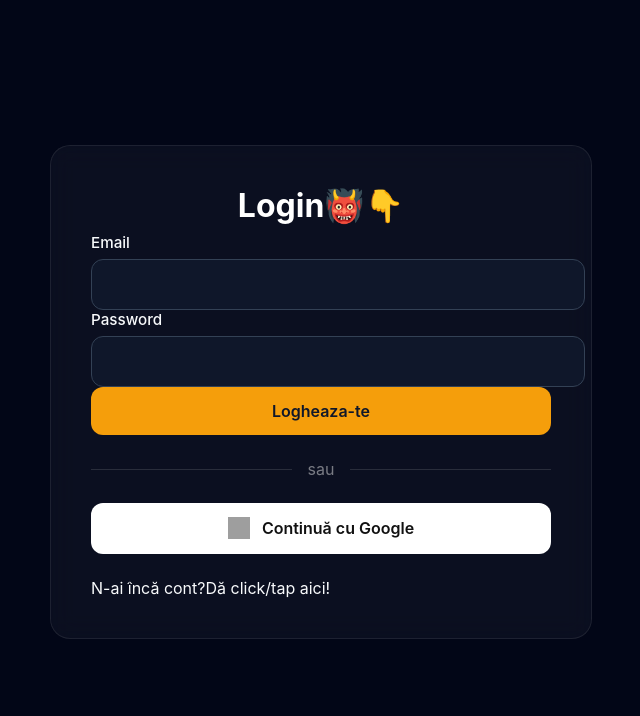
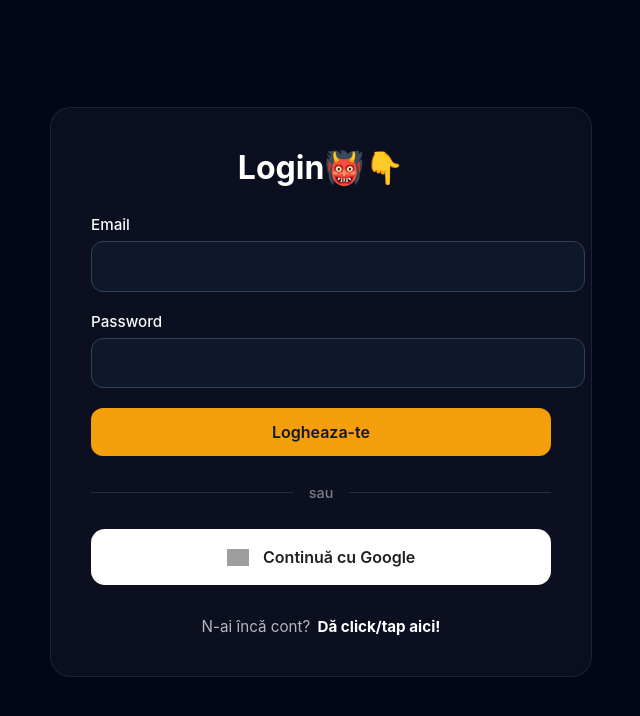
Before and after one commit to iRonic94/ii-predict, a React (Vite) app in the folder frontend/: page /login in a window 1280 px wide. Shown: the top 716 px of the page, without its empty margins (319-959 px from the left). Built offline with nearby package versions, Linux system fonts and the light colour scheme; no server answers; grey boxes are pictures that could not be loaded.

Commit message:
update login UI

```diff
--- a/frontend/src/pages/Login/Login.scss
+++ b/frontend/src/pages/Login/Login.scss
@@ -1,8 +1,27 @@
+.login-form {
+    display: flex;
+    flex-direction: column;
+    gap: 1.25rem;
+    margin-top: 1.75rem;
+}
+
+.login-error {
+    padding: .85rem 1rem;
+    border: 1px solid rgba(255, 80, 80, .35);
+    border-radius: 12px;
+    background: rgba(255, 80, 80, .08);
+    color: #ff7a7a;
+    font-size: .95rem;
+    text-align: center;
+}
+
 .login-divider {
     display: flex;
     align-items: center;
-    margin: 1.5rem 0;
+    margin: 1.75rem 0;
     color: rgba(255, 255, 255, .45);
+    font-size: .9rem;
+    font-weight: 500;
 }
 
 .login-divider::before,
@@ -20,29 +39,66 @@
 .google-button {
     width: 100%;
     display: flex;
+    align-items: center;
     justify-content: center;
-    align-items: center;
-    gap: .75rem;
-    padding: .9rem;
-    border: none;
-    border-radius: 12px;
+    gap: .9rem;
+    padding: 1rem;
+    border: 1px solid rgba(255, 255, 255, .08);
+    border-radius: 14px;
     background: #fff;
-    color: #111;
+    color: #1f1f1f;
     font-size: 1rem;
     font-weight: 600;
     cursor: pointer;
-    transition: .25s;
+    transition: all .25s ease;
 }
 
 .google-button:hover {
     transform: translateY(-2px);
+    box-shadow: 0 12px 24px rgba(0, 0, 0, .15);
+}
+
+.google-button:active {
+    transform: translateY(0);
 }
 
 .google-button img {
     width: 22px;
     height: 22px;
+    object-fit: contain;
 }
 
 .login-footer {
-    margin-top: 1.5rem;
+    margin-top: 2rem;
+    display: flex;
+    justify-content: center;
+    align-items: center;
+    gap: .45rem;
+    flex-wrap: wrap;
+    font-size: .95rem;
+    color: rgba(255, 255, 255, .7);
 }
+
+.login-footer a {
+    color: var(--primary-color, #ffffff);
+    font-weight: 700;
+    text-decoration: none;
+    transition: .2s;
+}
+
+.login-footer a:hover {
+    opacity: .8;
+}
+
+@media(max-width:768px) {
+
+    .login-form {
+        gap: 1rem;
+        margin-top: 1.5rem;
+    }
+
+    .google-button {
+        padding: .9rem;
+    }
+
+}
```
